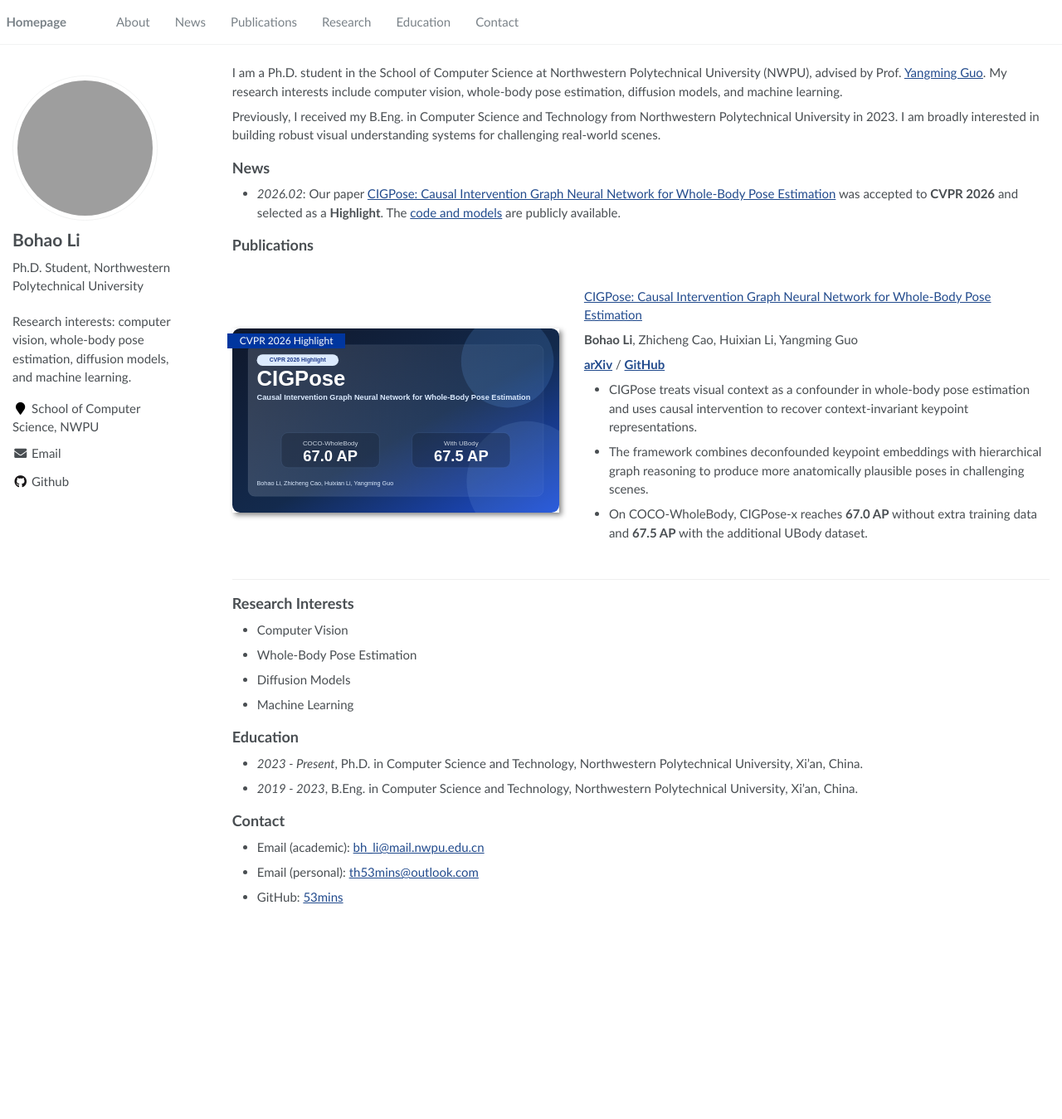
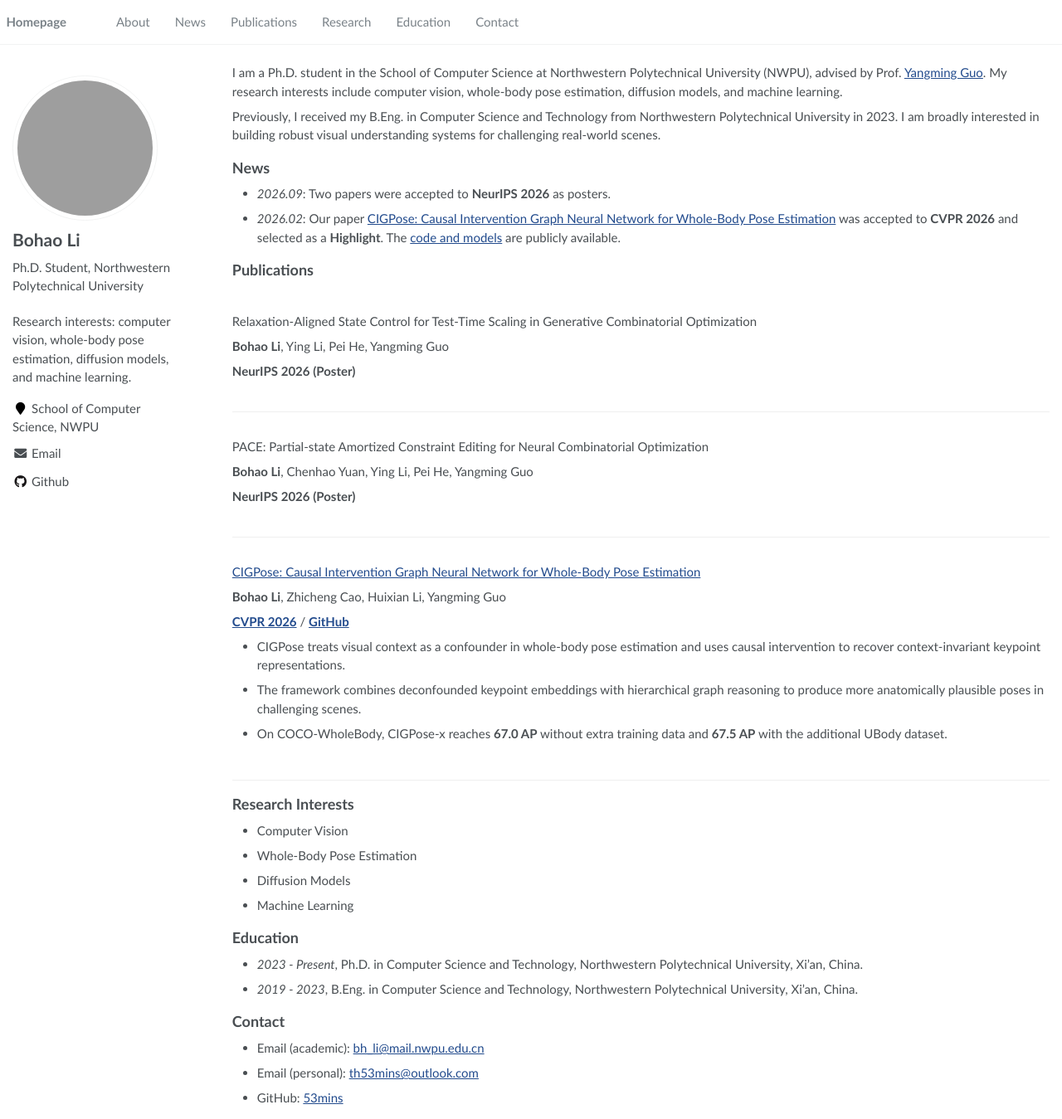
Before and after one commit to 53mins/BohaoLi, a Jekyll site: the page built from _pages/about.md, in a window 1280 px wide and 1349 px high. Shown: the whole window at 83% size. Built offline with Jekyll 4.4.1, drawn with Linux system fonts in a browser that asks for light colours; grey boxes are pictures that could not be loaded.

Commit message:
modified:   _pages/about.md 	modified:   assets/css/main.scss

```diff
--- a/_pages/about.md
+++ b/_pages/about.md
@@ -15,18 +15,38 @@ I am a Ph.D. student in the School of Computer Science at Northwestern Polytechn
 Previously, I received my B.Eng. in Computer Science and Technology from Northwestern Polytechnical University in 2023. I am broadly interested in building robust visual understanding systems for challenging real-world scenes.
 
 ## News
-- *2026.02*: Our paper [CIGPose: Causal Intervention Graph Neural Network for Whole-Body Pose Estimation](https://arxiv.org/abs/2603.09418) was accepted to **CVPR 2026** and selected as a **Highlight**. The [code and models](https://github.com/53mins/CIGPose) are publicly available.
+- *2026.09*: Two papers were accepted to **NeurIPS 2026** as posters.
+- *2026.02*: Our paper [CIGPose: Causal Intervention Graph Neural Network for Whole-Body Pose Estimation](https://openaccess.thecvf.com/content/CVPR2026/html/Li_CIGPose_Causal_Intervention_Graph_Neural_Network_for_Whole-Body_Pose_Estimation_CVPR_2026_paper.html) was accepted to **CVPR 2026** and selected as a **Highlight**. The [code and models](https://github.com/53mins/CIGPose) are publicly available.
 
 ## Publications
 
-<div class='paper-box'><div class='paper-box-image'><div><div class="badge">CVPR 2026 Highlight</div><img src='images/cigpose-card.svg' alt="CIGPose publication summary card" width="100%"></div></div>
-<div class='paper-box-text' markdown="1">
+<div class='paper-box'><div class='paper-box-text paper-box-text-only' markdown="1">
 
-[CIGPose: Causal Intervention Graph Neural Network for Whole-Body Pose Estimation](https://arxiv.org/abs/2603.09418)
+Relaxation-Aligned State Control for Test-Time Scaling in Generative Combinatorial Optimization
+
+**Bohao Li**, Ying Li, Pei He, Yangming Guo
+
+**NeurIPS 2026 (Poster)**
+</div>
+</div>
+
+<div class='paper-box'><div class='paper-box-text paper-box-text-only' markdown="1">
+
+PACE: Partial-state Amortized Constraint Editing for Neural Combinatorial Optimization
+
+**Bohao Li**, Chenhao Yuan, Ying Li, Pei He, Yangming Guo
+
+**NeurIPS 2026 (Poster)**
+</div>
+</div>
+
+<div class='paper-box'><div class='paper-box-text paper-box-text-only' markdown="1">
+
+[CIGPose: Causal Intervention Graph Neural Network for Whole-Body Pose Estimation](https://openaccess.thecvf.com/content/CVPR2026/html/Li_CIGPose_Causal_Intervention_Graph_Neural_Network_for_Whole-Body_Pose_Estimation_CVPR_2026_paper.html)
 
 **Bohao Li**, Zhicheng Cao, Huixian Li, Yangming Guo
 
-[**arXiv**](https://arxiv.org/abs/2603.09418) / [**GitHub**](https://github.com/53mins/CIGPose)
+[**CVPR 2026**](https://openaccess.thecvf.com/content/CVPR2026/html/Li_CIGPose_Causal_Intervention_Graph_Neural_Network_for_Whole-Body_Pose_Estimation_CVPR_2026_paper.html) / [**GitHub**](https://github.com/53mins/CIGPose)
 - CIGPose treats visual context as a confounder in whole-body pose estimation and uses causal intervention to recover context-invariant keypoint representations.
 - The framework combines deconfounded keypoint embeddings with hierarchical graph reasoning to produce more anatomically plausible poses in challenging scenes.
 - On COCO-WholeBody, CIGPose-x reaches **67.0 AP** without extra training data and **67.5 AP** with the additional UBody dataset.
--- a/assets/css/main.scss
+++ b/assets/css/main.scss
@@ -82,6 +82,11 @@
             order: 2;
         }
 
+        .paper-box-text-only {
+            padding-left: 0;
+            max-width: 100%;
+        }
+
     }
 
 
```
